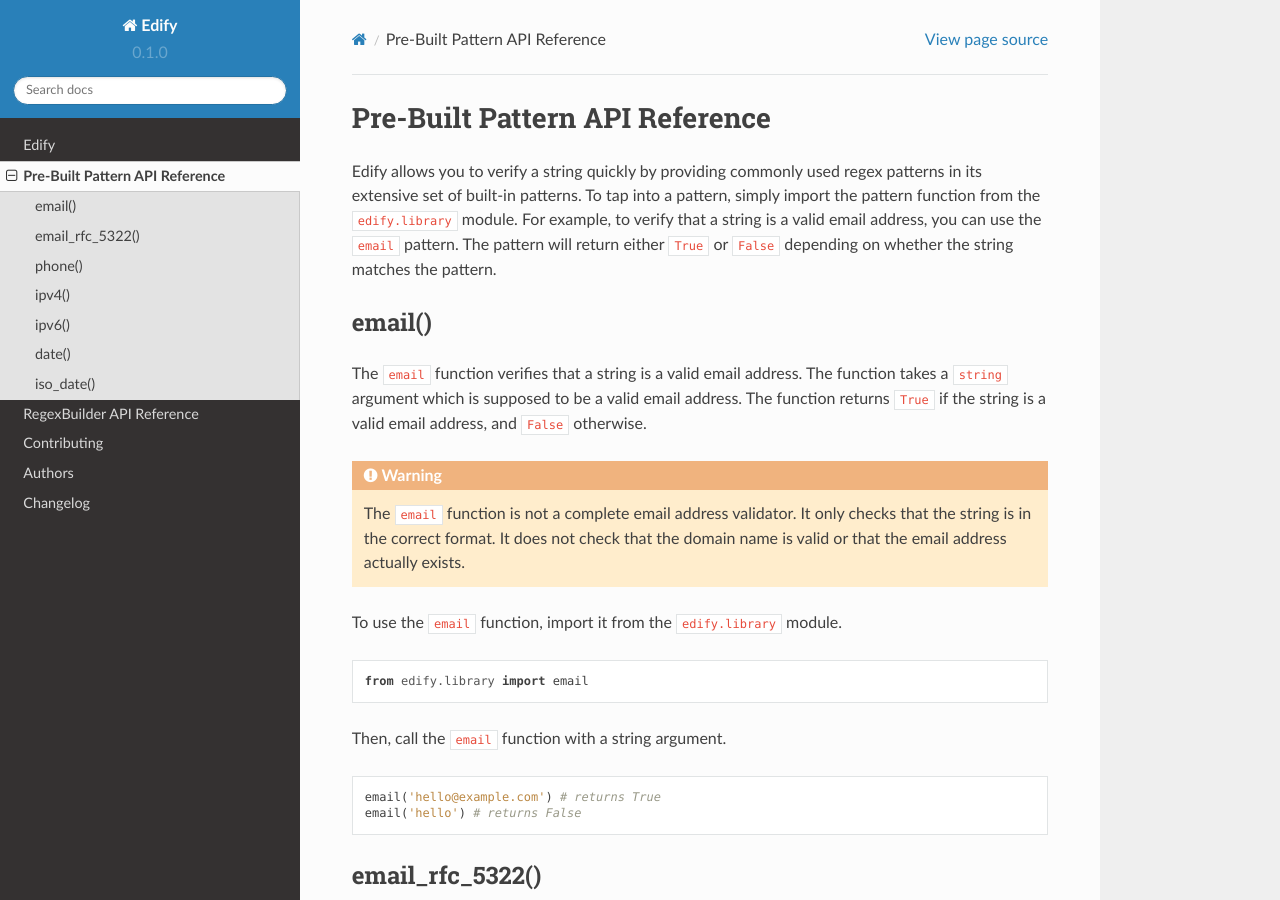
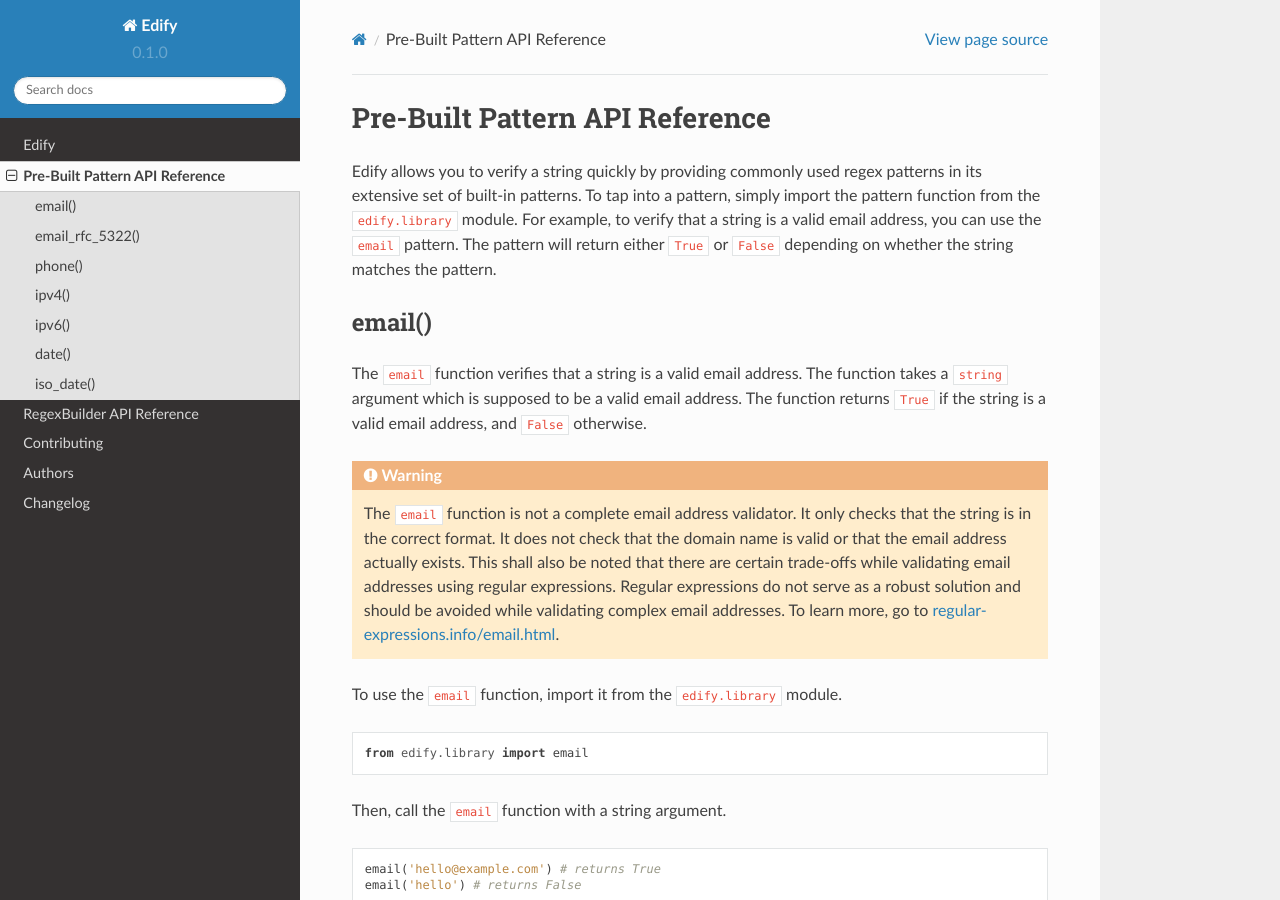
Before and after one commit to luciferreeves/edify, a Sphinx documentation site: the page built from docs/built-in/index.rst, in a window 1280 px wide and 900 px high. Built offline with Sphinx 7.4.7 and the Read the Docs theme 2.0.0, drawn with Linux system fonts in a browser that asks for light colours.

Commit message:
Update index.rst

```diff
--- a/docs/built-in/index.rst
+++ b/docs/built-in/index.rst
@@ -10,7 +10,7 @@ The ``email`` function verifies that a string is a valid email address. The func
 
 .. warning::
 
-    The ``email`` function is not a complete email address validator. It only checks that the string is in the correct format. It does not check that the domain name is valid or that the email address actually exists.
+    The ``email`` function is not a complete email address validator. It only checks that the string is in the correct format. It does not check that the domain name is valid or that the email address actually exists. This shall also be noted that there are certain trade-offs while validating email addresses using regular expressions. Regular expressions do not serve as a robust solution and should be avoided while validating complex email addresses. To learn more, go to `regular-expressions.info/email.html <https://www.regular-expressions.info/email.html>`_.
 
 To use the ``email`` function, import it from the ``edify.library`` module.
 
```
